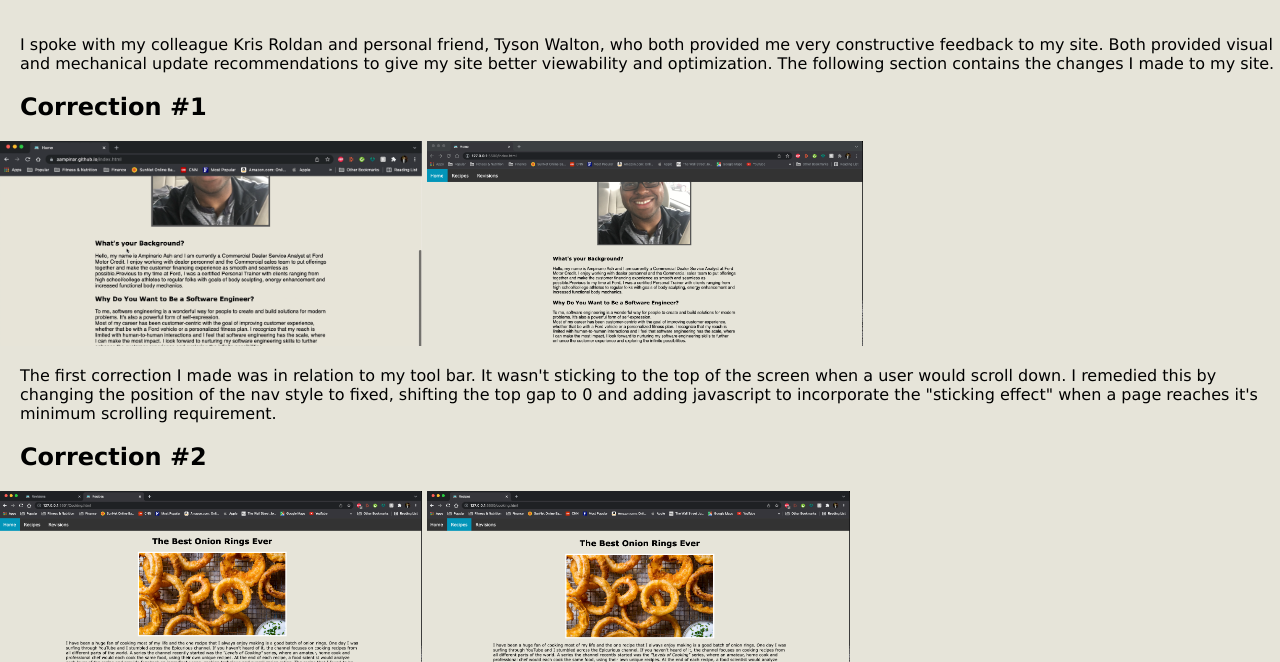
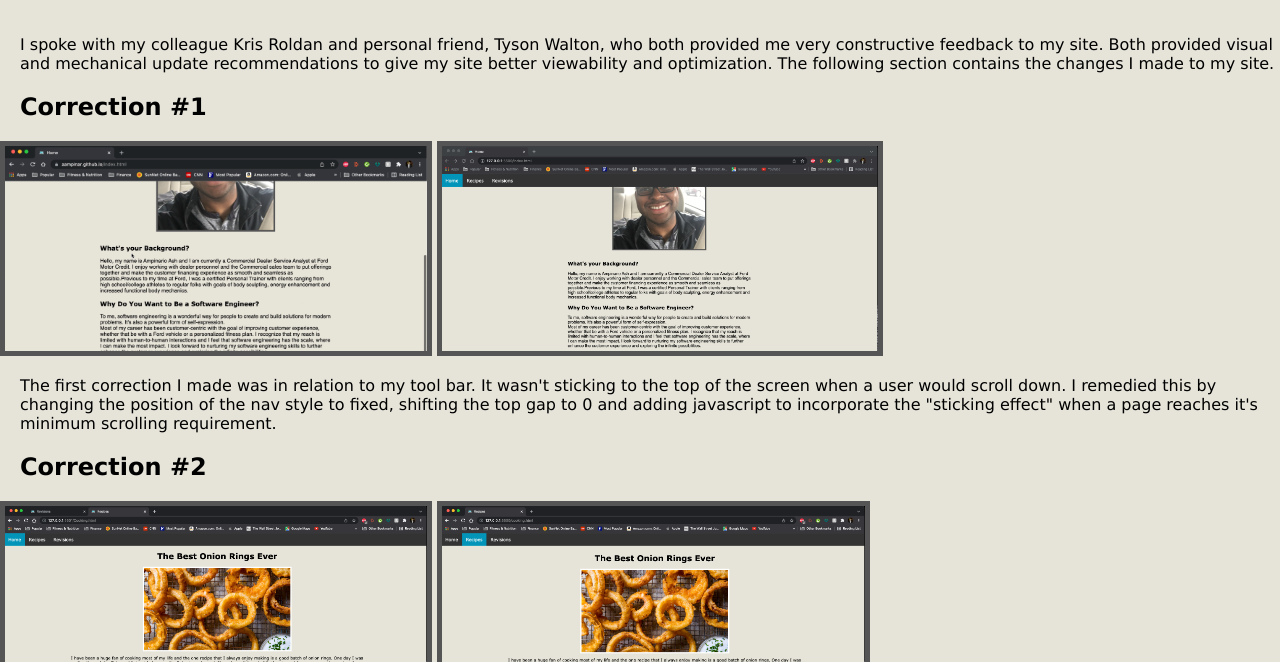
Before and after one commit to aampinar/aampinar.github.io, a plain HTML site: page revisions.html in a window 1280 px wide. Shown: the part 138-800 px from the top of the page. Drawn offline with Linux system fonts and the light colour scheme.

Commit message:
Update to revisions page
Updated correction images with borders.

```diff
--- a/revisions.html
+++ b/revisions.html
@@ -50,6 +50,9 @@
     text-align: left;
     Padding-left: 20px;
     }
+
+    img {
+      border: 5px solid #555}
 
     h1 {text-align: center;}
 
```
